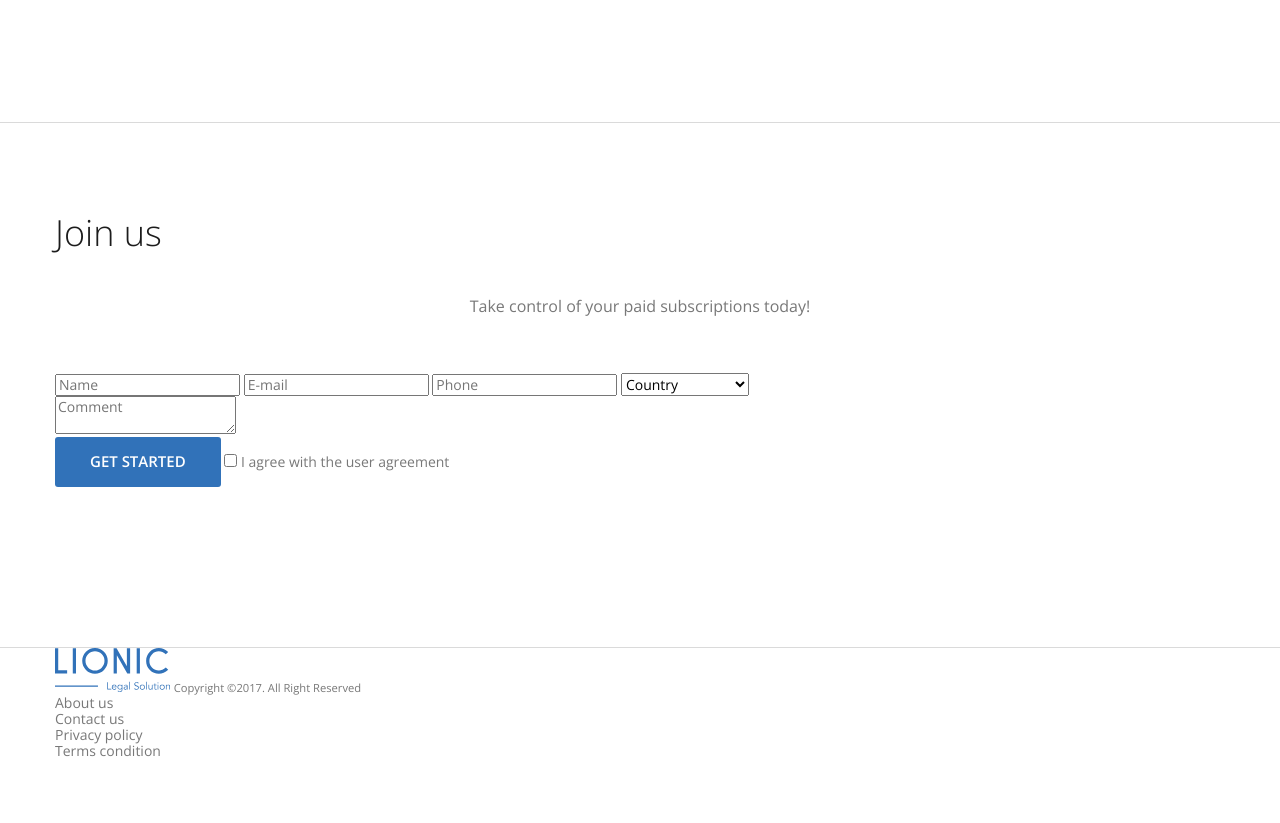
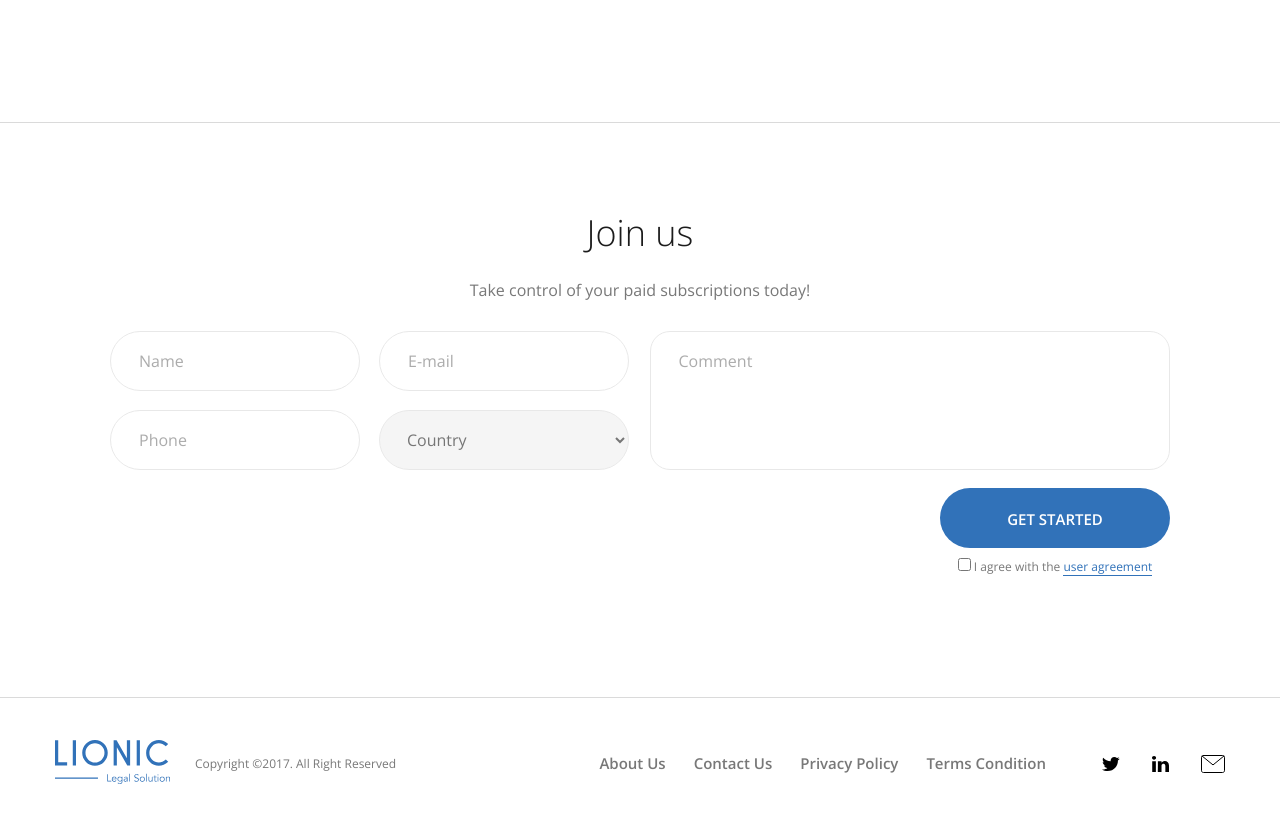
Before and after one commit to vtarasso/lionic, a plain HTML site: page index.html in a window 1280 px wide. Shown: the part 3240-4063 px from the top of the page. Before the commit the page ends 4000 px from the top, so only its background shows below. Drawn offline with Linux system fonts and the light colour scheme.

Commit message:
style for desktop done

```diff
--- a/index.html
+++ b/index.html
@@ -315,8 +315,8 @@
         </p>
 
         <form class="join-us__form form" action="https://jsonplaceholder.typicode.com/posts" method="post">
-          <div class="form__top">
-            <div class="form__left">
+          <div class="form__top flex">
+            <div class="form__left flex">
               <label>
                 <input class="form__input" type="text" name="name" placeholder="Name" required>
               </label>
@@ -326,7 +326,7 @@
               <label>
                 <input class="form__input" type="tel" name="phone" placeholder="Phone" required>
               </label>
-              <select name="country">
+              <select class="form__input form__select" name="country">
                 <option value="Country" disabled selected>Country</option>
                 <option value="United Kingdom">United Kingdom</option>
                 <option value="United States">United States</option>
@@ -337,15 +337,15 @@
               </select>
             </div>
             <div class="form__right">
-              <textarea class="form__textarea" name="comment" placeholder="Comment"></textarea>
+              <textarea class="form__input form__textarea" name="comment" placeholder="Comment"></textarea>
             </div>
           </div>
-          <div class="form__bottom">
-            <div class="form__wrapper">
+          <div class="form__bottom flex">
+            <div class="form__wrapper flex">
               <button class="btn-reset btn form__btn">Get started</button>
-              <label>
+              <label class="form__checkbox">
                 <input type="checkbox" required>
-                I&nbsp;agree with the <a href="#">user agreement</a>
+                I&nbsp;agree with the <a class="form__link" href="#">user agreement</a>
               </label>
             </div>
           </div>
@@ -355,8 +355,8 @@
   </main>
 
   <footer class="footer">
-    <div class="container">
-      <div class="footer-left">
+    <div class="container footer__container flex">
+      <div class="footer__left flex">
         <a class="logo footer__logo" href="#">
           <img src="images/logo.svg" alt="Logotype Lionic company">
         </a>
@@ -364,9 +364,9 @@
           Copyright &copy;2017. All Right Reserved
         </small>
       </div>
-      <div class="footer-right">
+      <div class="footer__right flex">
         <nav class="footer__nav" aria-label="footer-nav">
-          <ul class="list-reset footer__list">
+          <ul class="list-reset footer__list flex">
             <li class="footer__item">
               <a class="footer__link" href="#">About us</a>
             </li>
@@ -381,7 +381,7 @@
             </li>
           </ul>
         </nav>
-        <ul class="list-reset social">
+        <ul class="list-reset social flex">
           <li class="social__item">
             <a class="social__link social__link--twitter" href="#" aria-label="twitter link"></a>
           </li>
--- a/styles/style.css
+++ b/styles/style.css
@@ -400,3 +400,155 @@ img {
 .contacts__link:not(:last-child) {
   margin-bottom: 5px;
 }
+
+/* join-us */
+.join-us {
+  padding-bottom: 123px;
+}
+
+.join-us__title {
+  margin-bottom: 24px;
+  text-align: center;
+}
+
+.join-us__descr {
+  margin-bottom: 32px;
+}
+
+.join-us__form {
+  padding: 0 55px;
+}
+
+.form__top {
+  margin-bottom: 18px;
+  gap: 19px;
+}
+
+.form__left {
+  flex-wrap: wrap;
+  gap: 19px;
+  width: 50%;
+}
+
+.form__right {
+  width: 50%;
+}
+
+.form__input {
+  padding: 15px 28px;
+  width: 250px;
+  height: 60px;
+  font-size: 1.6rem;
+  line-height: 1.8;
+  border: 1px solid var(--border-color);
+  border-radius: 50px;
+  opacity: 0.6;
+}
+
+.form__select {
+  padding: 15px 23px;
+  color: var(--header-color);
+}
+
+.form__textarea {
+  width: 100%;
+  height: 100%;
+  border-radius: 20px;
+  resize: none;
+}
+
+.form__bottom {
+  justify-content: flex-end;
+}
+
+.form__wrapper {
+  flex-direction: column;
+  align-items: center;
+}
+
+.form__btn {
+  margin-bottom: 10px;
+  padding-top: 23px;
+  padding-bottom: 20px;
+  min-width: 230px;
+  border-radius: 50px;
+}
+
+.form__checkbox {
+  font-size: 1.2rem;
+}
+
+.form__link {
+  color: var(--medium-blue);
+  border-bottom: 1px solid var(--medium-blue);
+}
+
+/* footer */
+.footer {
+  padding: 42px 0;
+}
+
+.footer__container {
+  align-items: center;
+  justify-content: space-between;
+}
+
+.footer__left,
+.footer__right {
+  align-items: center;
+}
+
+.footer__logo {
+  margin-right: 25px;
+}
+
+.footer__copyright {
+  font-size: 1.2rem;
+}
+
+.footer__nav {
+  margin-right: 56px;
+}
+
+.footer__item:not(:last-child) {
+  margin-right: 28px;
+}
+
+.footer__link {
+  font-size: 1.5rem;
+  font-weight: 600;
+  text-transform: capitalize;
+}
+
+.social {
+  align-items: center;
+}
+
+.social__item:not(:last-child) {
+  margin-right: 32px;
+}
+
+.social__link {
+  display: block;
+  width: 18px;
+  height: 14px;
+  background-position: center;
+  background-size: contain;
+  background-repeat: no-repeat;
+}
+
+.social__link--twitter {
+  background-image: url("../images/twitter.svg");
+}
+
+.social__link--linkedin {
+  width: 17px;
+  height: 16px;
+  background-image: url("../images/linkedin.svg");
+}
+
+.social__link--mail {
+  width: 24px;
+  height: 18px;
+  background-image: url("../images/mail.svg");
+}
```
Also changed, not shown: images/linkedin.svg (added), images/mail.svg (added), images/twitter.svg (added), 1 other file.
